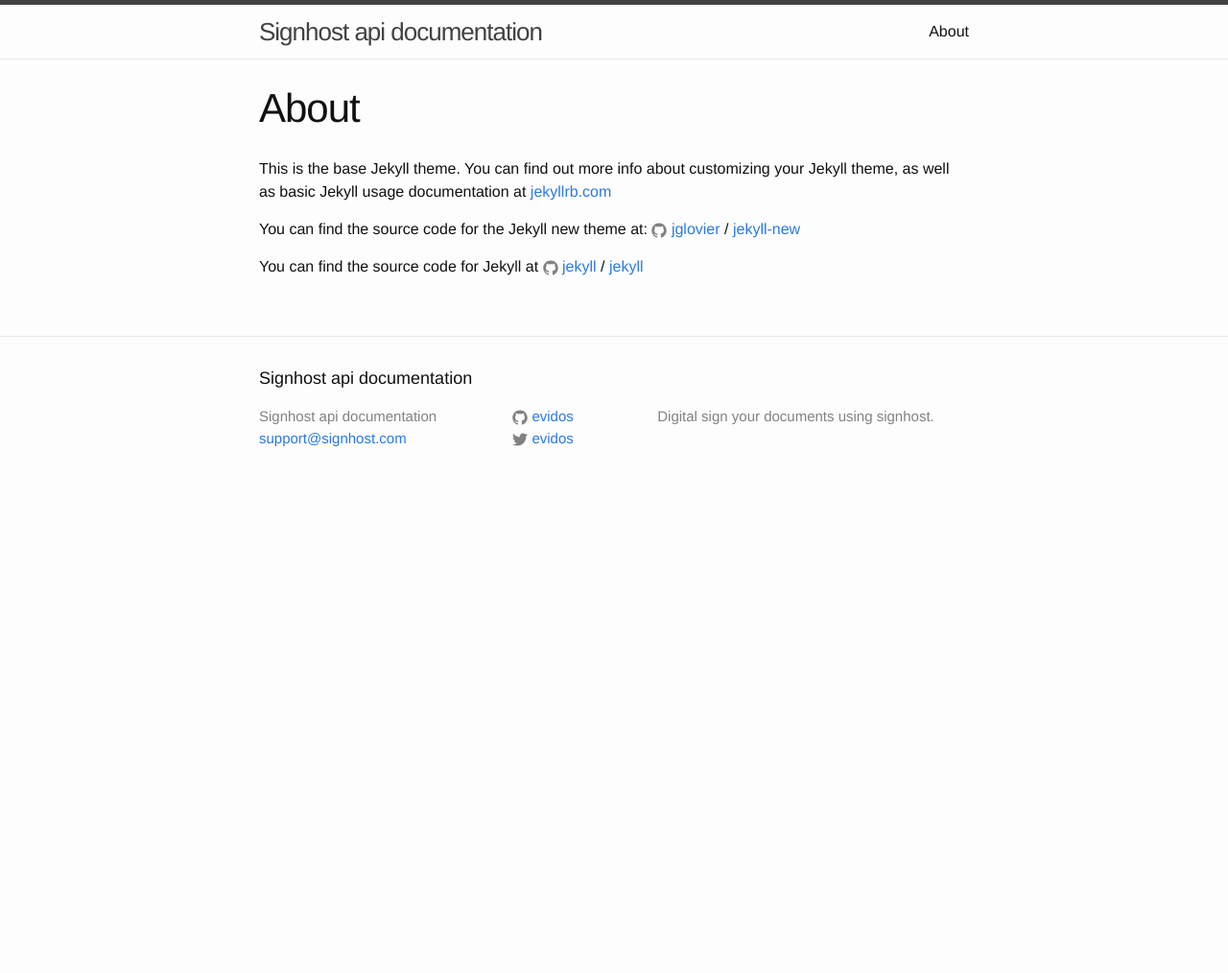
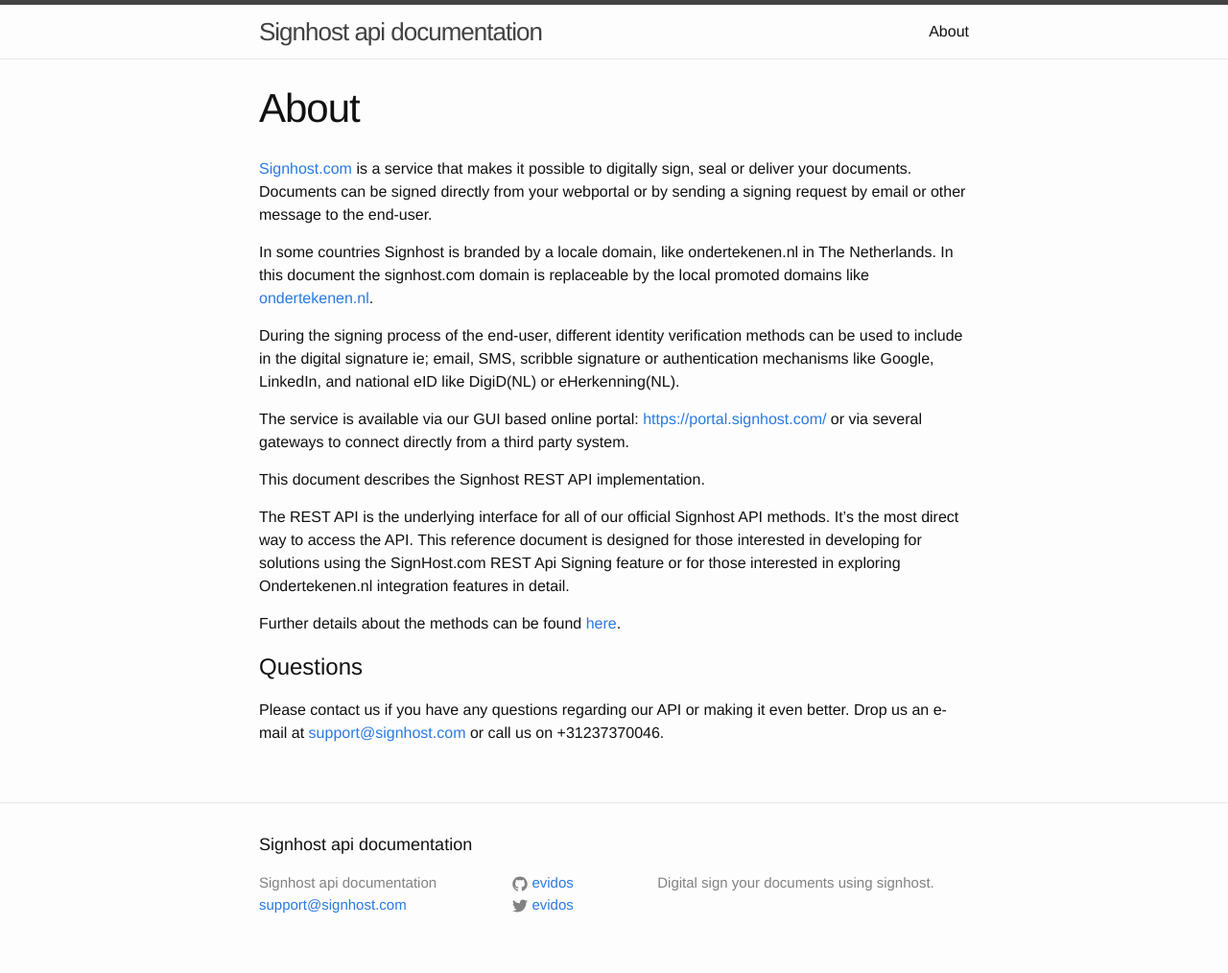
Before and after one commit to markohantula/evidos.github.io, a Jekyll site: the page built from about.md, in a window 1280 px wide. Shown: the whole page at 96% size. Built offline with Jekyll 4.4.1, drawn with Linux system fonts in a browser that asks for light colours; before the commit the page ends 900 px from its top, so only the background shows below that.

Commit message:
Change about.md

```diff
--- a/about.md
+++ b/about.md
@@ -3,13 +3,20 @@
 title: About
 permalink: /about/
 ---
+[Signhost.com](http://www.signhost.com) is a service that makes it possible to digitally sign, seal or deliver your documents. Documents can be signed directly from your webportal or by sending a signing request by email or other message to the end-user.
 
-This is the base Jekyll theme. You can find out more info about customizing your Jekyll theme, as well as basic Jekyll usage documentation at [jekyllrb.com](http://jekyllrb.com/)
+In some countries Signhost is branded by a locale domain, like ondertekenen.nl in The Netherlands. In this document the signhost.com domain is replaceable by the local promoted domains like [ondertekenen.nl](http://ondertekenen.nl/).
 
-You can find the source code for the Jekyll new theme at:
-{% include icon-github.html username="jglovier" %} /
-[jekyll-new](https://github.com/jglovier/jekyll-new)
+During the signing process of the end-user, different identity verification methods can be used to include in the digital signature ie; email, SMS, scribble signature or authentication mechanisms like Google, LinkedIn, and national eID like DigiD(NL) or eHerkenning(NL).
 
-You can find the source code for Jekyll at
-{% include icon-github.html username="jekyll" %} /
-[jekyll](https://github.com/jekyll/jekyll)
+The service is available via our GUI based online portal: [https://portal.signhost.com/](https://portal.signhost.com/) or via several gateways to connect directly from a third party system.
+
+This document describes the Signhost REST API implementation.
+
+The REST API is the underlying interface for all of our official Signhost API methods. It's the most direct way to access the API.
+This reference document is designed for those interested in developing for solutions using the SignHost.com REST Api Signing feature or for those interested in exploring Ondertekenen.nl integration features in detail.
+
+Further details about the methods can be found [here](/).
+
+# Questions
+Please contact us if you have any questions regarding our API or making it even better. Drop us an e-mail at [support@signhost.com](mailto:support@signhost.com) or call us on +31237370046.
```
